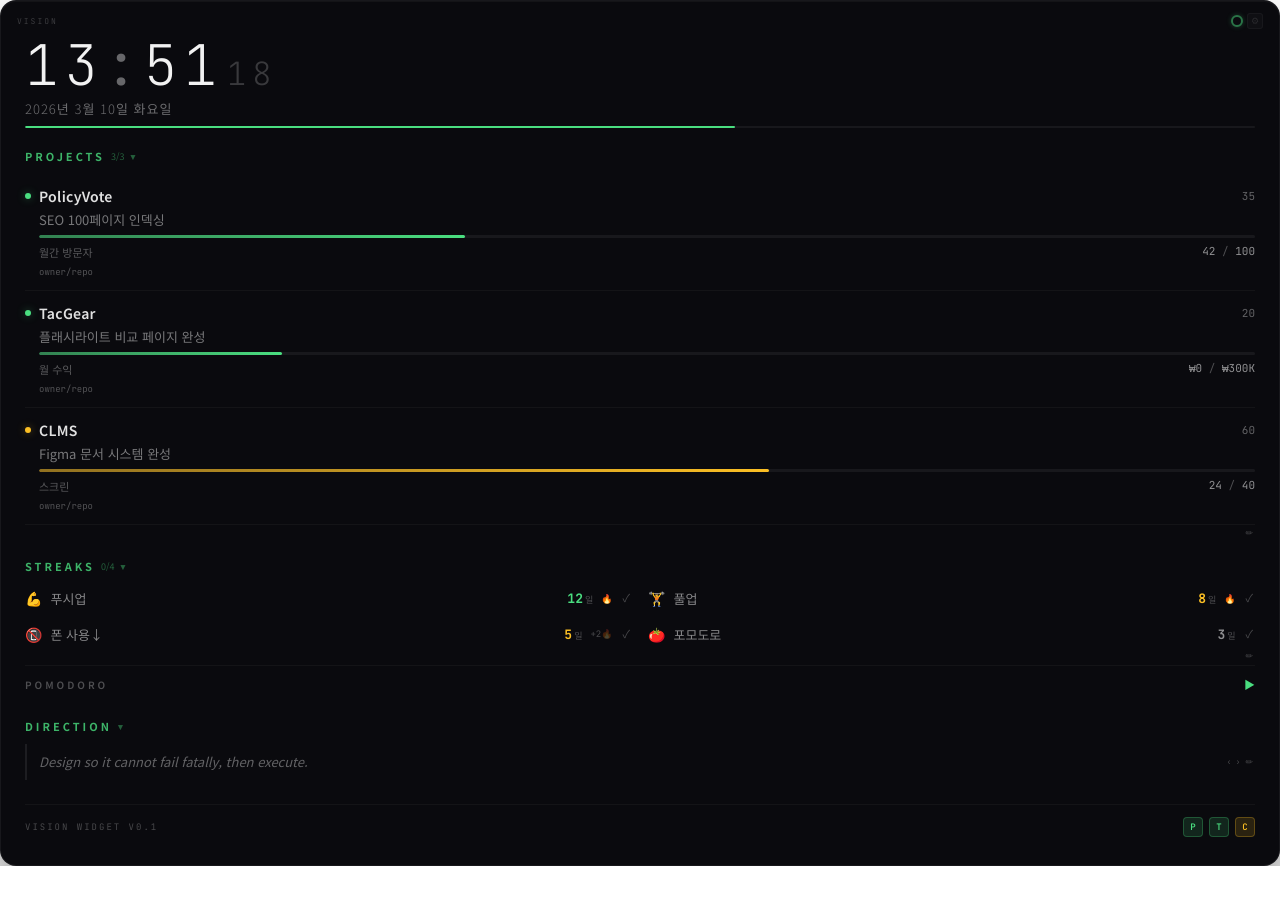
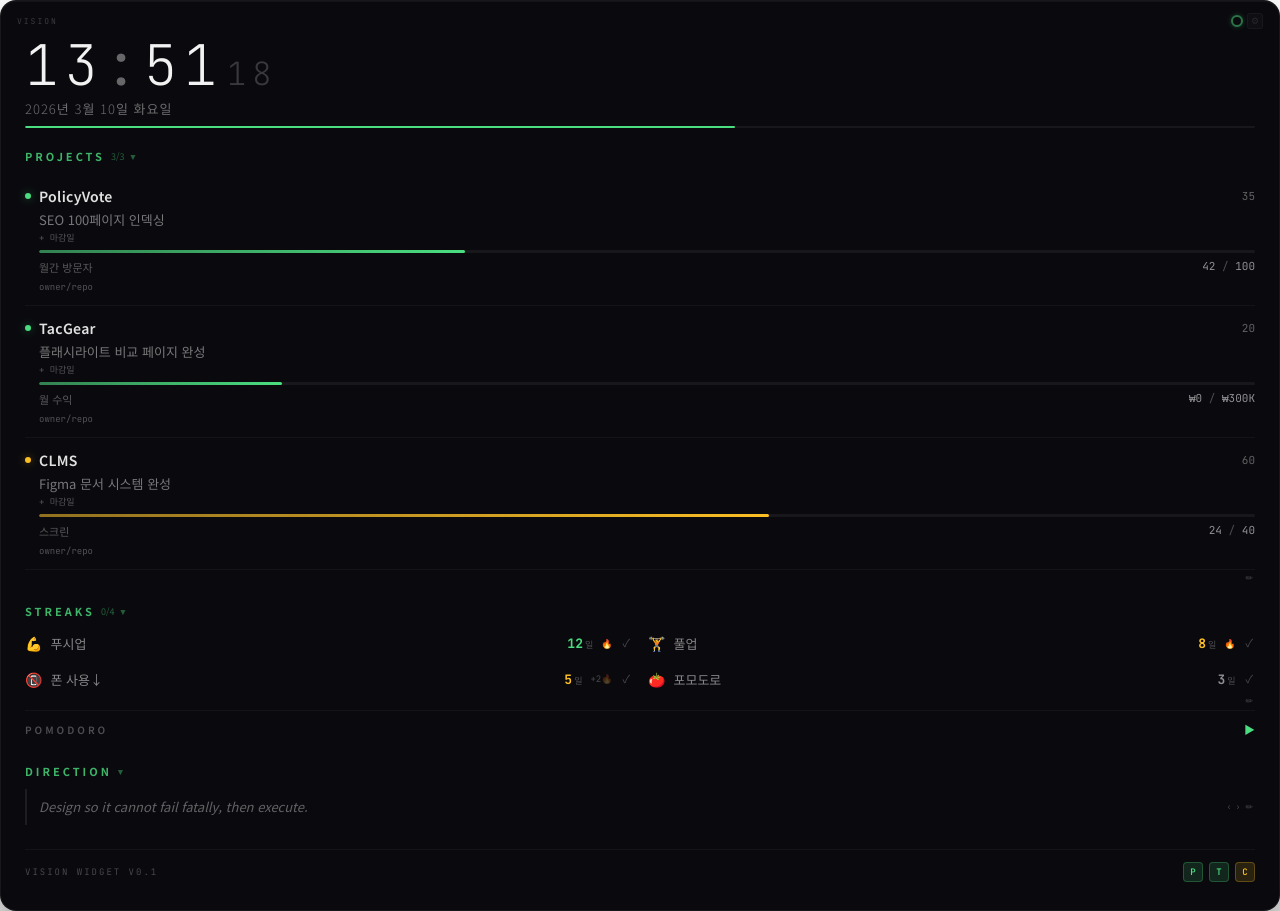
Before and after one commit to ttamna/boolbit, a React (Vite) app: page / in a window 1280 px wide. Before the commit the page ends 866 px from the top, so only its background shows below. Built offline with nearby package versions, Linux system fonts and the light colour scheme; the HTML template or start-up script is replaced by a standard one.

Commit message:
feat(projects): 마감일 인라인 설정 — D-5/오늘 마감/Xd 초과 긴박도 표시
자율 개발 에이전트 선택 작업.
선택 이유: Project 현황 파악 목표 기여 / 비중복 / self-contained / 스코프 3파일

```diff
--- a/src/components/ProjectCard.tsx
+++ b/src/components/ProjectCard.tsx
@@ -1,5 +1,5 @@
 // ABOUTME: ProjectCard component - displays a single project with progress bar and metrics
-// ABOUTME: Supports inline editing of all fields: name, goal, progress, metric, metric_value, metric_target, status, githubRepo
+// ABOUTME: Supports inline editing of all fields: name, goal, deadline, progress, metric, metric_value, metric_target, status, githubRepo
 
 import { useState, CSSProperties } from "react";
 import type { Project, GitHubData } from "../types";
@@ -35,6 +35,37 @@ const CI_COLOR: Record<NonNullable<GitHubData["ciStatus"]>, string> = {
   failure: "#f87171",
   pending: "#facc15",
 };
+
+// Returns days remaining until deadline relative to local midnight.
+// Requires strict YYYY-MM-DD format; returns null for invalid/empty strings.
+// Uses T00:00:00 for local-midnight parsing (avoids UTC off-by-one).
+// Uses Math.floor so DST days (23h) count as 0 remaining, not 1.
+function deadlineDays(dateStr: string): number | null {
+  if (!dateStr || !/^\d{4}-\d{2}-\d{2}$/.test(dateStr)) return null;
+  const ts = new Date(dateStr + "T00:00:00").getTime();
+  if (isNaN(ts)) return null;
+  const today = new Date();
+  today.setHours(0, 0, 0, 0);
+  return Math.floor((ts - today.getTime()) / 86400000);
+}
+
+// Returns a relative deadline label: "D-5", "오늘 마감", "5d 초과", or "—" if invalid.
+function deadlineRelative(dateStr: string): string {
+  const days = deadlineDays(dateStr);
+  if (days === null) return "—";
+  if (days === 0) return "오늘 마감";
+  if (days > 0) return `D-${days}`;
+  return `${-days}d 초과`;
+}
+
+// Returns urgency color: red if today or overdue (days ≤ 0), yellow if ≤7 days, dim otherwise.
+function deadlineColor(dateStr: string): string {
+  const days = deadlineDays(dateStr);
+  if (days === null) return colors.textPhantom;
+  if (days <= 0) return colors.statusPaused;
+  if (days <= 7) return colors.statusProgress;
+  return colors.textSubtle;
+}
 
 // Opens a GitHub URL path under the given repo; no-op if repo is absent or malformed
 function openGitHubUrl(repo: string | undefined, path = "") {
@@ -153,6 +184,48 @@ export function ProjectCard({ project, onUpdate, onDelete, pat }: ProjectCardPro
           style={{ color: colors.textMuted }}
         />
       </div>
+      {/* Deadline — inline editable; faint placeholder when unset; urgency color when set */}
+      <div style={{ display: "flex", alignItems: "center", gap: 6, paddingLeft: 14, marginTop: 2 }}>
+        {project.deadline ? (
+          <>
+            <span
+              title={project.deadline}
+              style={{ ...mono, fontSize: fontSizes.mini, color: deadlineColor(project.deadline), fontWeight: 600 }}
+            >
+              {deadlineRelative(project.deadline)}
+            </span>
+            <InlineEdit
+              value={project.deadline}
+              onSave={v => {
+                if (deadlineDays(v) !== null) onUpdate?.({ deadline: v });
+              }}
+              style={{ ...mono, fontSize: fontSizes.mini, color: colors.textPhantom }}
+              inputStyle={{ ...mono, fontSize: fontSizes.mini, width: 90 }}
+            />
+            <button
+              onClick={() => onUpdate?.({ deadline: undefined })}
+              title="마감일 삭제"
+              style={{
+                background: "transparent", border: "none", cursor: "pointer",
+                color: colors.textPhantom, fontSize: fontSizes.mini, padding: "0 2px", lineHeight: 1,
+              }}
+            >
+              ✕
+            </button>
+          </>
+        ) : (
+          <InlineEdit
+            value=""
+            placeholder="+ 마감일"
+            onSave={v => {
+              if (deadlineDays(v) !== null) onUpdate?.({ deadline: v });
+            }}
+            style={{ ...mono, fontSize: fontSizes.mini, color: colors.textPhantom }}
+            inputStyle={{ ...mono, fontSize: fontSizes.mini, width: 90 }}
+          />
+        )}
+      </div>
+
       <div style={{ paddingLeft: 14 }}>
         <ProgressBar value={project.progress} color={color} />
       </div>
--- a/src/types.ts
+++ b/src/types.ts
@@ -23,6 +23,7 @@ export interface Project {
   metric_target: string;
   githubRepo?: string;    // "owner/repo"
   githubData?: GitHubData;
+  deadline?: string;      // YYYY-MM-DD, project target completion date
 }
 
 export interface Habit {
```
Also changed, not shown: 1 other file (tests, documents, lock files or other folders).
